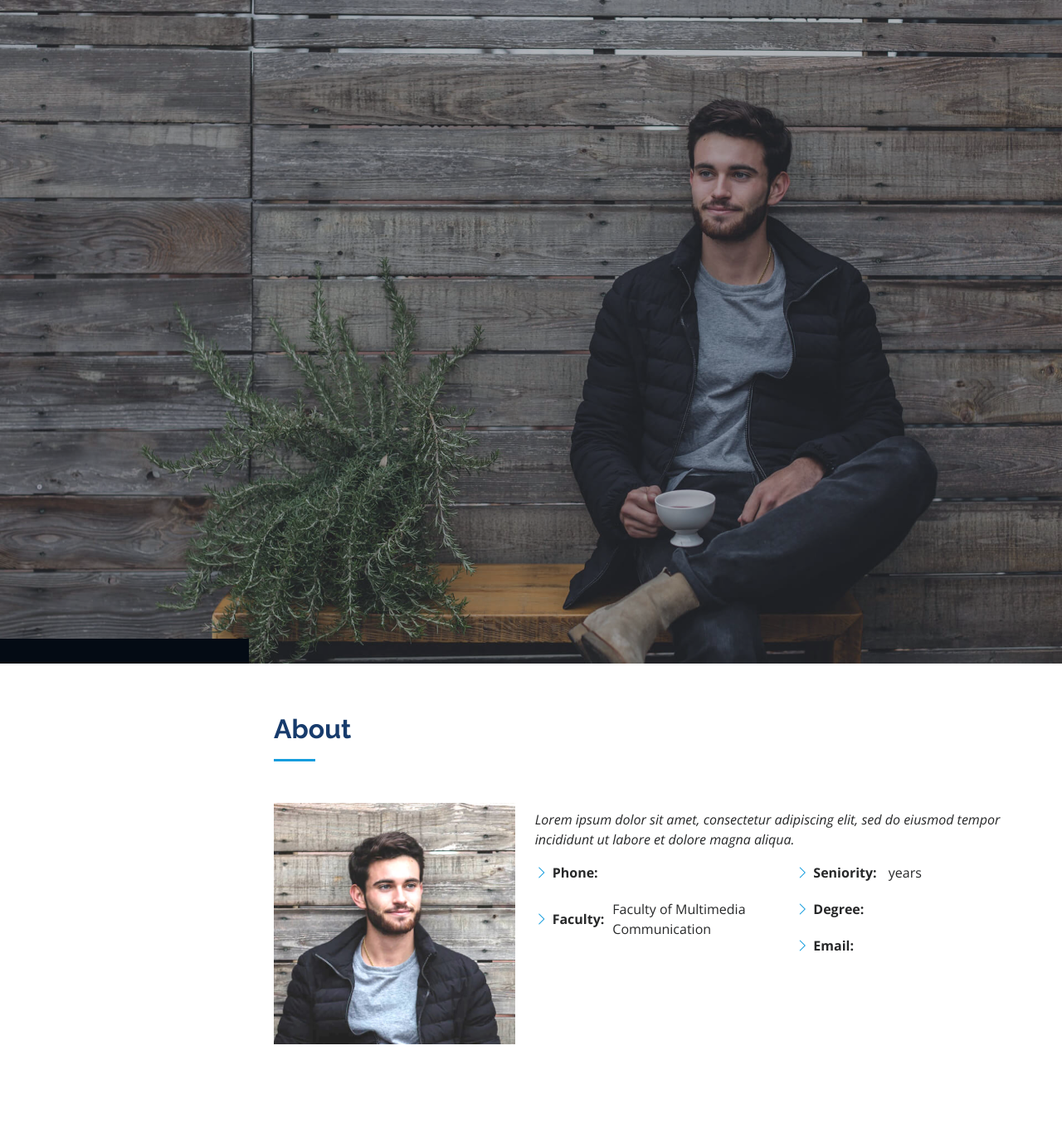
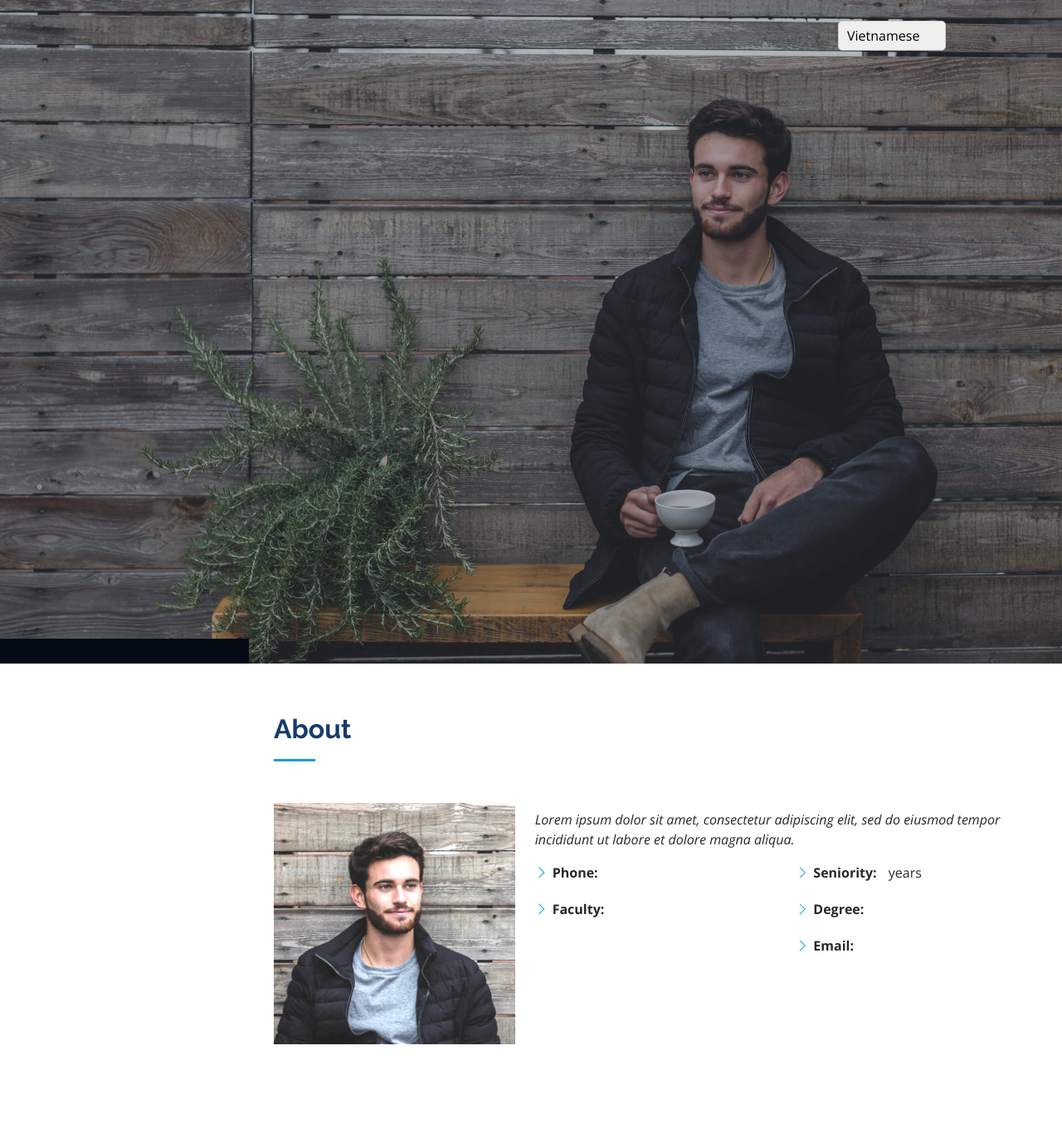
Before and after one commit to Thng3007/Multi, a Django app: page /lecturer/portfolio/ in a window 1280 px wide. Shown: the top 1372 px of the page at 83% size. Run offline with Django 5.2, Linux system fonts and the light colour scheme; some libraries are stand-ins or nearby versions.

Commit message:
Config language

```diff
--- a/Site/static/iPortfolio/assets/css/style.css
+++ b/Site/static/iPortfolio/assets/css/style.css
@@ -6,9 +6,11 @@
 * License: https://bootstrapmade.com/license/
 */
 
+
 /*--------------------------------------------------------------
 # General
 --------------------------------------------------------------*/
+
 body {
     font-family: "Open Sans", sans-serif;
     color: #272829;
@@ -33,9 +35,11 @@
     font-family: "Raleway", sans-serif;
 }
 
+
 /*--------------------------------------------------------------
 # Back to top button
 --------------------------------------------------------------*/
+
 .back-to-top {
     position: fixed;
     visibility: hidden;
@@ -66,9 +70,11 @@
     opacity: 1;
 }
 
+
 /*--------------------------------------------------------------
 # Header
 --------------------------------------------------------------*/
+
 #header {
     position: fixed;
     top: 0;
@@ -131,6 +137,27 @@
     margin-left: 300px;
 }
 
+.language-selector-container {
+    position: absolute;
+    top: -350px;
+    right: -350px;
+}
+
+select {
+    -webkit-appearance: none;
+    -moz-appearance: none;
+    appearance: none;
+    padding: 5px 30px 5px 10px;
+    /* Adjust padding to accommodate the flag */
+    background-image: url('../../../img/VietNam-flag.png');
+    /* Replace with your arrow icon */
+    background-repeat: no-repeat;
+    background-position: right center;
+    border: 1px solid #ccc;
+    /* Add border for dropdown */
+    border-radius: 5px;
+}
+
 .container,
 .container-fluid {
     padding-left: 30px;
@@ -141,11 +168,9 @@
     #header {
         left: -300px;
     }
-
     #main {
         margin-left: 0;
     }
-
     .container,
     .container-fluid {
         padding-left: 12px;
@@ -153,10 +178,14 @@
     }
 }
 
+
 /*--------------------------------------------------------------
 # Navigation Menu
 --------------------------------------------------------------*/
+
+
 /* Desktop Navigation */
+
 .nav-menu {
     padding: 30px 0 0 0;
 }
@@ -205,7 +234,9 @@
     color: #149ddd;
 }
 
+
 /* Mobile Navigation */
+
 .mobile-nav-toggle {
     position: fixed;
     right: 15px;
@@ -235,9 +266,11 @@
     left: 0;
 }
 
+
 /*--------------------------------------------------------------
 # Hero Section
 --------------------------------------------------------------*/
+
 #hero {
     width: 100%;
     height: 100vh;
@@ -295,7 +328,6 @@
         font-size: 28px;
         line-height: 36px;
     }
-
     #hero h2 {
         font-size: 18px;
         line-height: 24px;
@@ -303,9 +335,11 @@
     }
 }
 
+
 /*--------------------------------------------------------------
 # Sections General
 --------------------------------------------------------------*/
+
 section {
     padding: 60px 0;
     overflow: hidden;
@@ -343,9 +377,11 @@
     margin-bottom: 0;
 }
 
+
 /*--------------------------------------------------------------
 # About
 --------------------------------------------------------------*/
+
 .about .content h3 {
     font-weight: 700;
     font-size: 26px;
@@ -378,9 +414,11 @@
     margin-bottom: 0;
 }
 
+
 /*--------------------------------------------------------------
 # Facts
 --------------------------------------------------------------*/
+
 .facts {
     padding-bottom: 30px;
 }
@@ -429,9 +467,11 @@
     color: #1f5297;
 }
 
+
 /*--------------------------------------------------------------
 # Akills
 --------------------------------------------------------------*/
+
 .skills .progress {
     height: 60px;
     display: block;
@@ -466,9 +506,11 @@
     background-color: #149ddd;
 }
 
+
 /*--------------------------------------------------------------
 # Resume
 --------------------------------------------------------------*/
+
 .resume .resume-title {
     font-size: 26px;
     font-weight: 700;
@@ -527,9 +569,11 @@
     border: 2px solid #1f5297;
 }
 
+
 /*--------------------------------------------------------------
 # Portfolio
 --------------------------------------------------------------*/
+
 .portfolio .portfolio-item {
     margin-bottom: 30px;
 }
@@ -628,9 +672,11 @@
     bottom: 0;
 }
 
+
 /*--------------------------------------------------------------
 # Portfolio Details
 --------------------------------------------------------------*/
+
 .portfolio-details {
     padding-top: 40px;
 }
@@ -693,9 +739,11 @@
     padding: 0;
 }
 
+
 /*--------------------------------------------------------------
 # Services
 --------------------------------------------------------------*/
+
 .services .icon-box {
     margin-bottom: 20px;
 }
@@ -748,9 +796,11 @@
     font-size: 14px;
 }
 
+
 /*--------------------------------------------------------------
 # Testimonials
 --------------------------------------------------------------*/
+
 .testimonials .testimonials-carousel,
 .testimonials .testimonials-slider {
     overflow: hidden;
@@ -840,9 +890,11 @@
     background-color: #149ddd;
 }
 
+
 /*--------------------------------------------------------------
 # Contact
 --------------------------------------------------------------*/
+
 .contact {
     padding-bottom: 130px;
 }
@@ -1018,15 +1070,16 @@
     0% {
         transform: rotate(0deg);
     }
-
     100% {
         transform: rotate(360deg);
     }
 }
 
+
 /*--------------------------------------------------------------
 # Breadcrumbs
 --------------------------------------------------------------*/
+
 .breadcrumbs {
     padding: 20px 0;
     background: #f9f9f9;
@@ -1061,19 +1114,19 @@
     .breadcrumbs .d-flex {
         display: block !important;
     }
-
     .breadcrumbs ol {
         display: block;
     }
-
     .breadcrumbs ol li {
         display: inline-block;
     }
 }
 
+
 /*--------------------------------------------------------------
 # Footer
 --------------------------------------------------------------*/
+
 #footer {
     padding: 15px;
     color: #f4f6fd;
--- a/Site/static/iPortfolio/assets/js/common.js
+++ b/Site/static/iPortfolio/assets/js/common.js
@@ -1,16 +1,30 @@
 var urlParams = new URLSearchParams(window.location.search);
-function getLang()
-{return urlParams.get('lang');
+
+function getLang() {
+    return urlParams.get('lang');
 }
-function showInfo()
-{
-	//var lang="vi-VN";
-	var lang=getLang();
-	var member=members[urlParams.get('code')][lang];
-	$('.myinfo').each(function(i, obj) {
-		$("#"+obj.id).html(member[obj.id]);
-	});
+
+function showInfo() {
+    //var lang="vi-VN";
+    var lang = getLang();
+    var member = members[urlParams.get('code')][lang];
+    $('.myinfo').each(function(i, obj) {
+        $("#" + obj.id).html(member[obj.id]);
+    });
 }
-$( document ).ready(function() {
+
+function changeLanguage(lang) {
+    urlParams.set('lang', lang);
+    var newUrl = window.location.pathname + '?' + urlParams.toString();
+    window.history.pushState({}, '', newUrl);
     showInfo();
-});
+}
+
+$(document).ready(function() {
+    showInfo();
+
+    $('.lang').on('click', function() {
+        var lang = $(this).data('lang');
+        switchLanguage(lang);
+    });
+})
--- a/Site/templates/index-portfolio.html
+++ b/Site/templates/index-portfolio.html
@@ -3,13 +3,22 @@
 
 {% block content %}
 
-  <!-- ======= Hero Section ======= -->
-  <section id="hero" class="d-flex flex-column justify-content-center align-items-center">
-    <div class="hero-container" data-aos="fade-in">
-      <h1 class="myinfo" id="home-name"></h1>
-      <p class="myinfo" id="home-slogan"></p>
+<!-- ======= Hero Section ======= -->
+<section id="hero" class="d-flex flex-column justify-content-center align-items-center position-relative">
+  <div class="hero-container" data-aos="fade-in">
+    <h1 class="myinfo" id="home-name"></h1>
+    <p class="myinfo" id="home-slogan"></p>
+    <div class="language-selector-container">
+      <select id="language-selector" onchange="changeLanguage(this.value)">
+        <option value="en">English</option>
+        <option value="vi" selected>Vietnamese</option>
+      </select>
     </div>
-  </section><!-- End Hero -->
+  </div>
+</section><!-- End Hero -->
+
+
+
 
   <main id="main">
 
@@ -36,7 +45,7 @@
               <div class="col-lg-6">
                 <ul>
                   <li><i class="bi bi-chevron-right"></i> <strong>Phone:</strong> <span class="myinfo" id="about-phone"></span></li>
-                  <li><i class="bi bi-chevron-right"></i> <strong>Faculty:</strong> <span>Faculty of Multimedia Communication</span></li>
+                  <li><i class="bi bi-chevron-right"></i> <strong>Faculty:</strong> <span class="myinfo" id="about-faculty"></span></li>
                 </ul>
               </div>
               <div class="col-lg-6">
```
Also changed, not shown: Site/static/img/US-flag.png (added), Site/static/img/VietNam-flag.png (added). Lines whose indentation alone changed are shown as unchanged.
